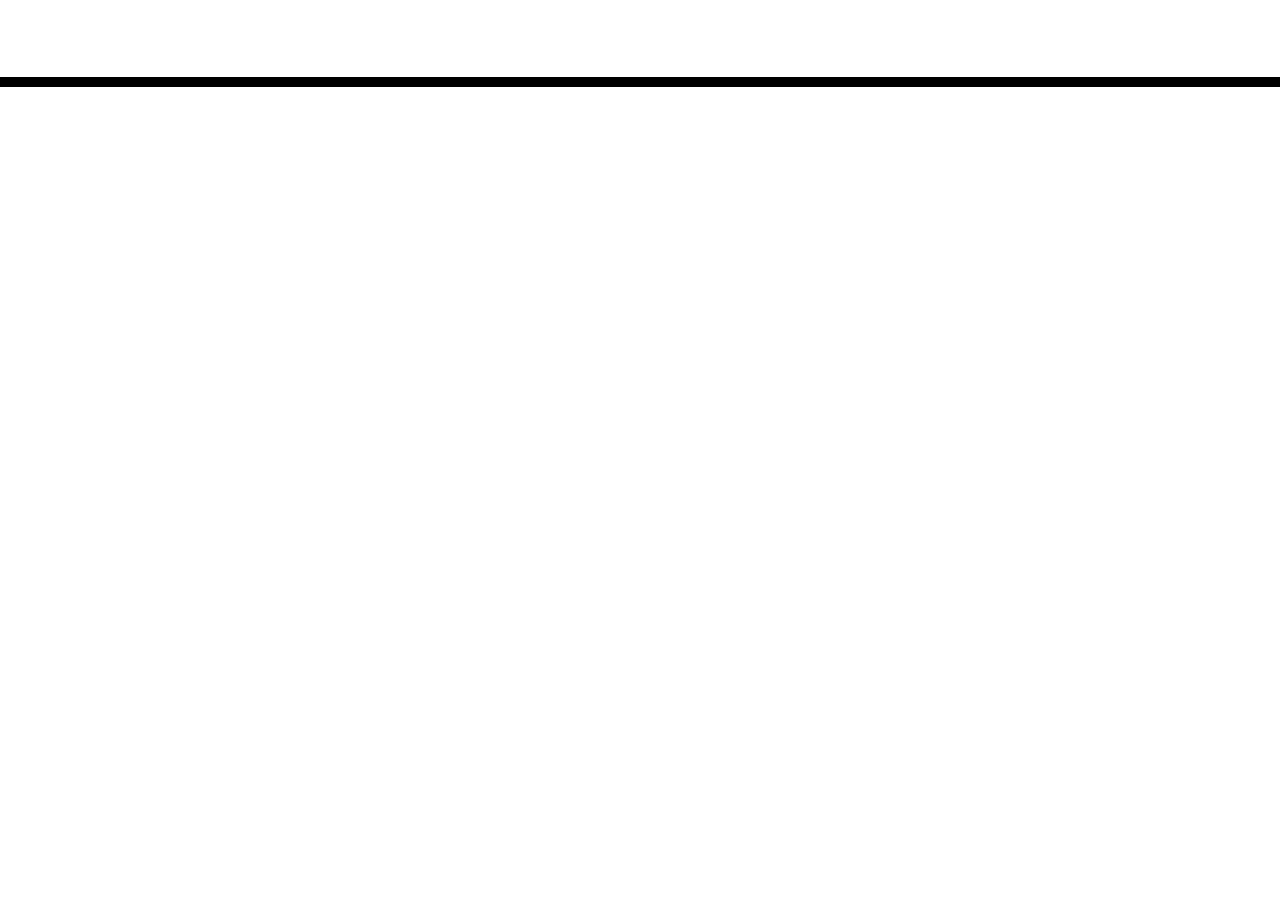
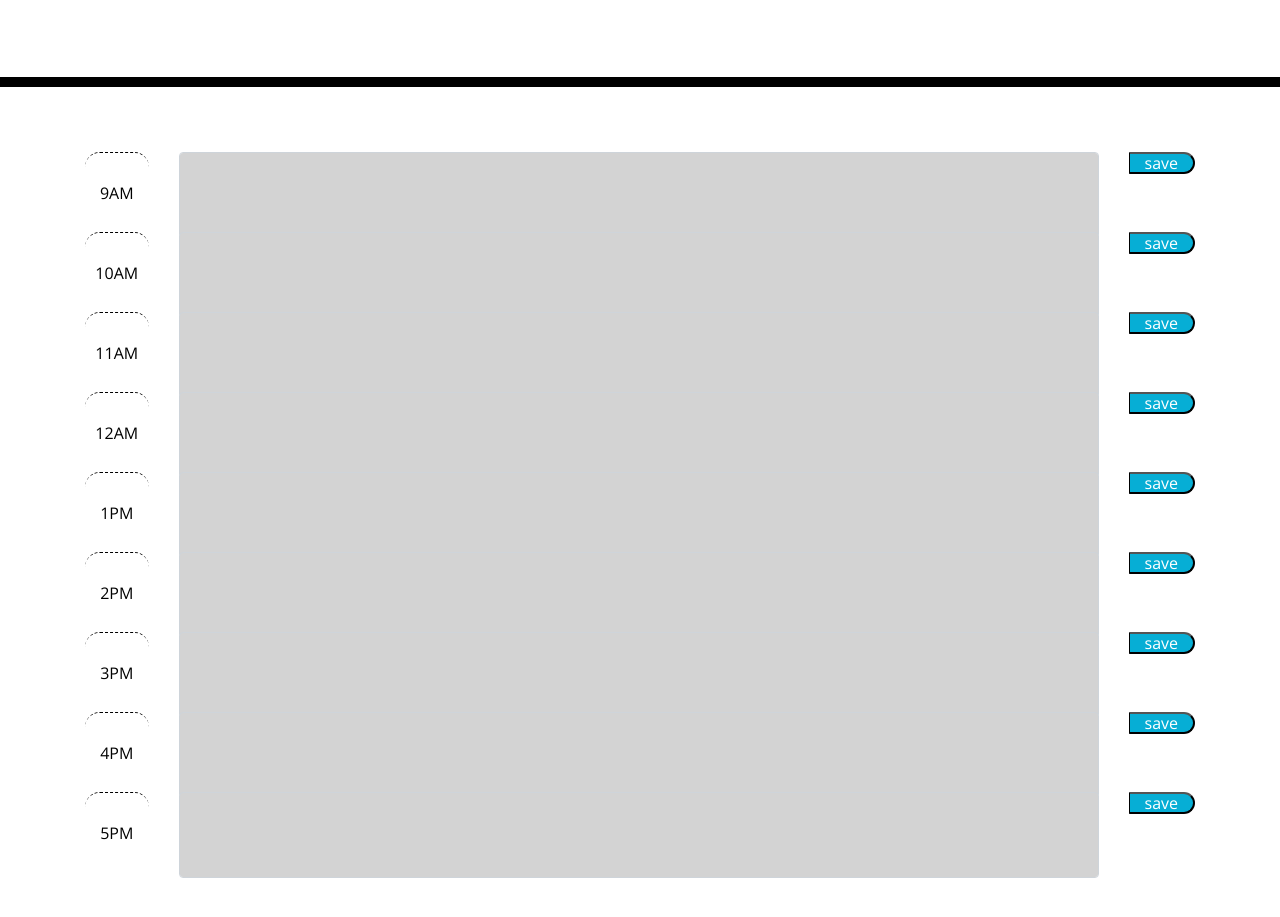
Before and after one commit to reedtlr/daily_office_planner, a plain HTML site: page index.html in a window 1280 px wide. Shown: the part 181-1098 px from the top of the page. Before the commit the page ends 800 px from the top, so only its background shows below. Drawn offline with nearby package versions, Linux system fonts and the light colour scheme.

Commit message:
added rows col for 9 to 5

```diff
--- a/index.html
+++ b/index.html
@@ -38,6 +38,131 @@
       <p id="currentDay" class="lead"></p>
     </header>
     <div class="container">
+      <div class="row">
+        <div class="col">
+          <p class="time-block hour">
+            9AM
+          </p>
+        </div>
+        <div class="col-10 form-group blue-border-focus">
+          <textarea rows="3" class="form-control past"></textarea>
+        </div>
+        <div class="col">
+          <button class="col saveBtn">save</button>
+        </div>
+      </div>
+
+      <div class="row">
+        <div class="col">
+          <p class="time-block hour">
+            10AM
+          </p>
+        </div>
+        <div class="col-10 form-group blue-border-focus">
+          <textarea rows="3" class="form-control past"></textarea>
+        </div>
+        <div class="col">
+          <button class="col saveBtn">save</button>
+        </div>
+      </div>
+
+      <div class="row">
+        <div class="col">
+          <p class="time-block hour">
+            11AM
+          </p>
+        </div>
+        <div class="col-10 form-group blue-border-focus">
+          <textarea rows="3" class="form-control past"></textarea>
+        </div>
+        <div class="col">
+          <button class="col saveBtn">save</button>
+        </div>
+      </div>
+
+      <div class="row">
+        <div class="col">
+          <p class="time-block hour">
+            12AM
+          </p>
+        </div>
+        <div class="col-10 form-group blue-border-focus">
+          <textarea rows="3" class="form-control past"></textarea>
+        </div>
+        <div class="col">
+          <button class="col saveBtn">save</button>
+        </div>
+      </div>
+
+      <div class="row">
+        <div class="col">
+          <p class="time-block hour">
+            1PM
+          </p>
+        </div>
+        <div class="col-10 form-group blue-border-focus">
+          <textarea rows="3" class="form-control past"></textarea>
+        </div>
+        <div class="col">
+          <button class="col saveBtn">save</button>
+        </div>
+      </div>
+
+      <div class="row">
+        <div class="col">
+          <p class="time-block hour">
+            2PM
+          </p>
+        </div>
+        <div class="col-10 form-group blue-border-focus">
+          <textarea rows="3" class="form-control past"></textarea>
+        </div>
+        <div class="col">
+          <button class="col saveBtn">save</button>
+        </div>
+      </div>
+
+      <div class="row">
+        <div class="col">
+          <p class="time-block hour">
+            3PM
+          </p>
+        </div>
+        <div class="col-10 form-group blue-border-focus">
+          <textarea rows="3" class="form-control past"></textarea>
+        </div>
+        <div class="col">
+          <button class="col saveBtn">save</button>
+        </div>
+      </div>
+
+      <div class="row">
+        <div class="col">
+          <p class="time-block hour">
+            4PM
+          </p>
+        </div>
+        <div class="col-10 form-group blue-border-focus">
+          <textarea rows="3" class="form-control past"></textarea>
+        </div>
+        <div class="col">
+          <button class="col saveBtn">save</button>
+        </div>
+      </div>
+
+      <div class="row">
+        <div class="col">
+          <p class="time-block hour">
+            5PM
+          </p>
+        </div>
+        <div class="col-10 form-group blue-border-focus">
+          <textarea rows="3" class="form-control past"></textarea>
+        </div>
+        <div class="col">
+          <button class="col saveBtn">save</button>
+        </div>
+      </div>
 
     </div>
 
```
